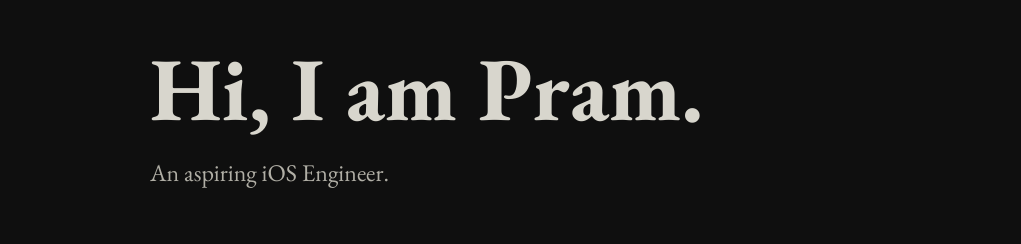
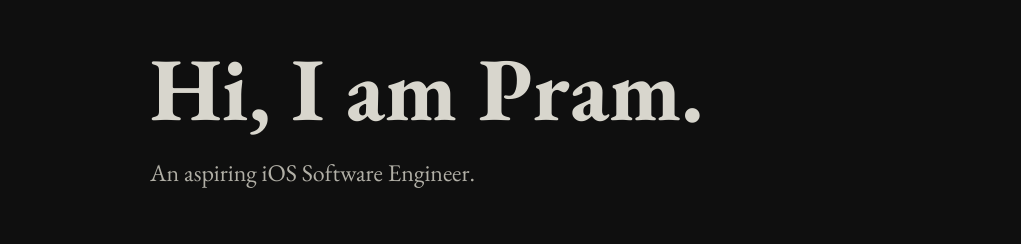
Before and after one commit to prammmoe/prammmoe-space, an Astro site: page / in a window 1280 px wide. Shown: the part 224-468 px from the top of the page, without its empty margins (0-1021 px from the left). Built offline with nearby package versions, Linux system fonts and the light colour scheme; Astro itself is replaced by a stand-in of ours.

Commit message:
fix(index): change placeholder

```diff
--- a/src/pages/index.astro
+++ b/src/pages/index.astro
@@ -6,7 +6,7 @@ import Base from '../layouts/Base.astro'
   <section class="hero">
     <div class="hero-inner">
       <h1 class="quote">Hi, I am Pram.</h1>
-      <p class="intro-sub">An aspiring iOS Engineer.</p>
+      <p class="intro-sub">An aspiring iOS Software Engineer.</p>
     </div>
   </section>
   <footer class="site-footer">
```
